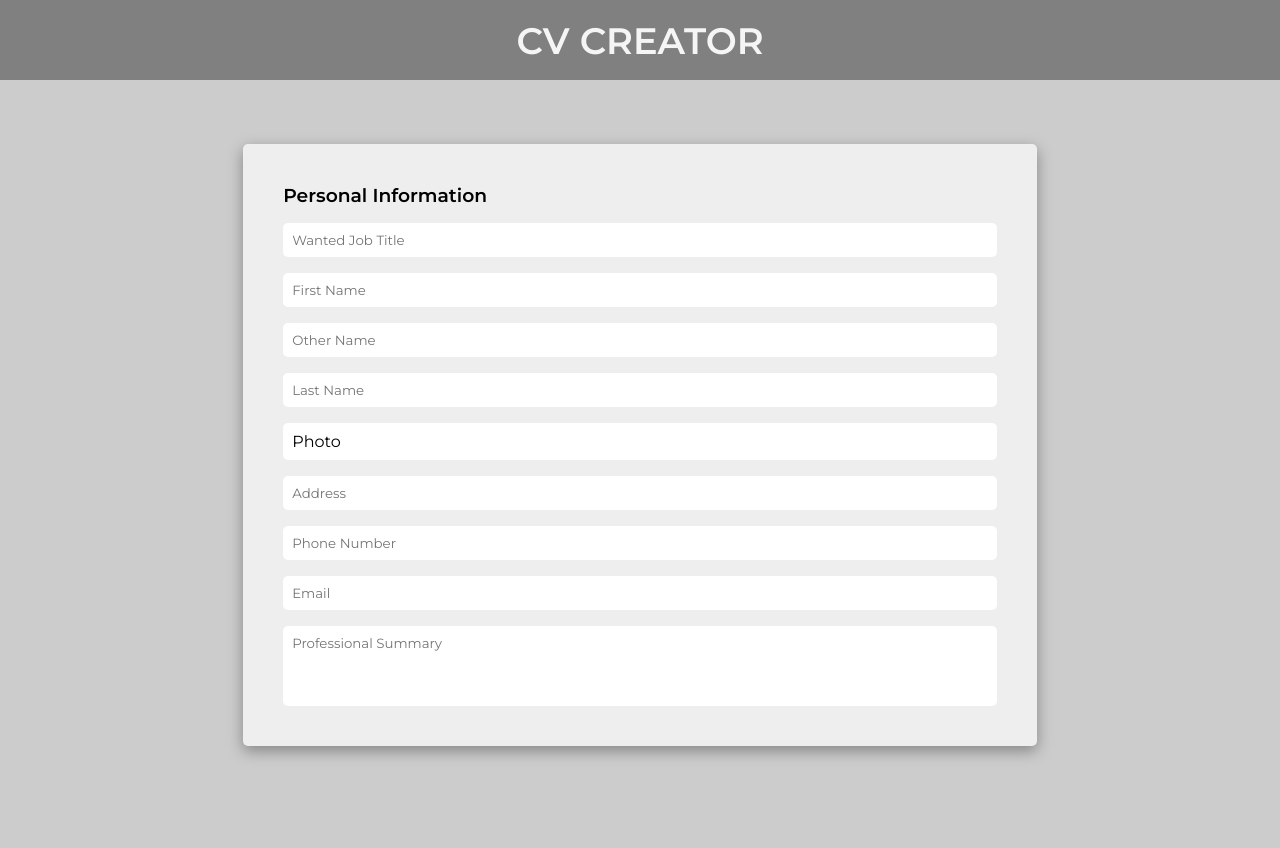
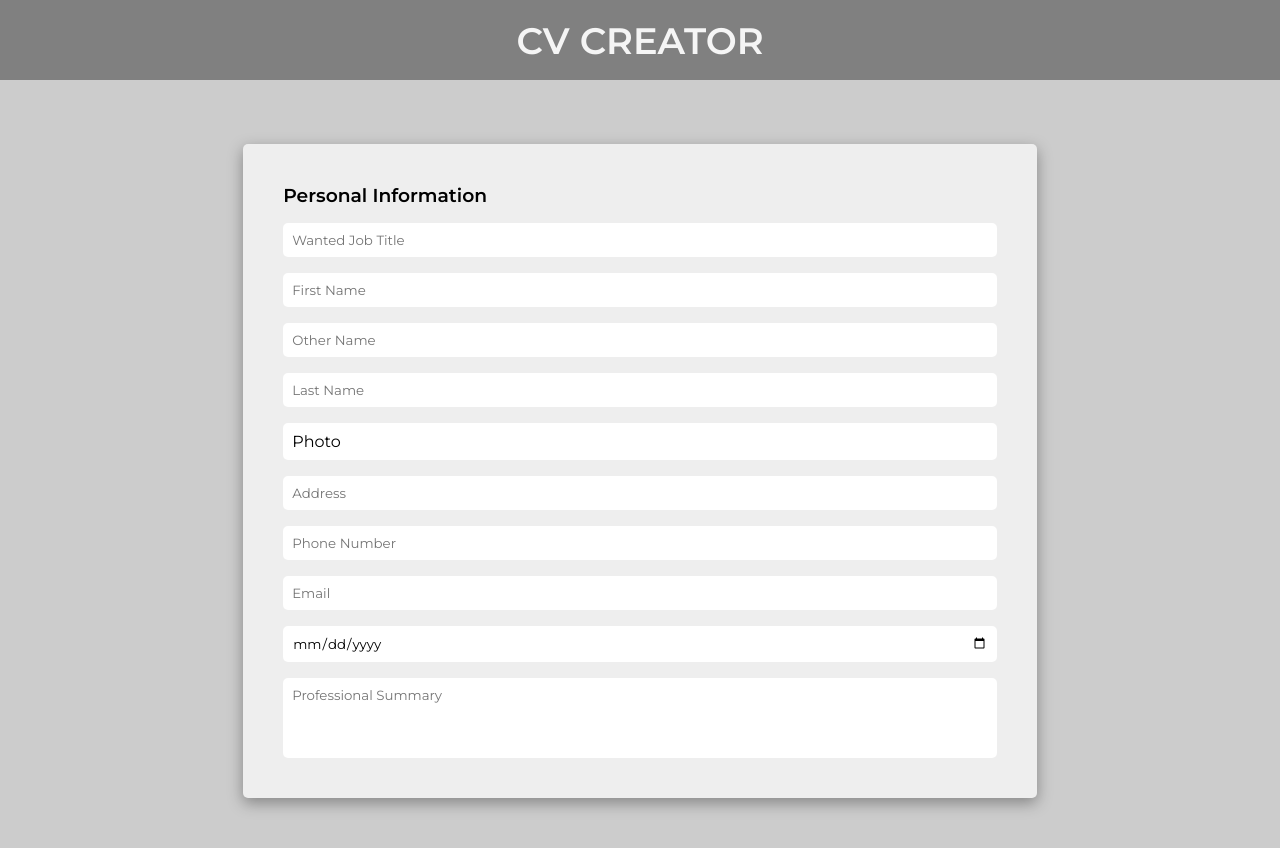
Before and after one commit to habidoyetech/cv-project, a React (Create React App) app: page / in a window 1280 px wide. Shown: the top 848 px of the page. Built offline with nearby package versions, Linux system fonts and the light colour scheme; a web font is replaced by a local one.

Commit message:
create emptyCv and add it to the project where necessary

```diff
--- a/package.json
+++ b/package.json
@@ -9,6 +9,7 @@
     "react": "^18.1.0",
     "react-dom": "^18.1.0",
     "react-scripts": "5.0.1",
+    "uuid": "^8.3.2",
     "web-vitals": "^2.1.4"
   },
   "scripts": {
--- a/src/Components/Cvform/Cvform.js
+++ b/src/Components/Cvform/Cvform.js
@@ -1,10 +1,14 @@
 import React from 'react';
 import Personal from './Personal';
 
-const CvForm = () => {
+const CvForm = ({
+  cv,
+  onChangePersonal,
+
+}) => {
   return (
     <div className="cvFormContainer">
-      <Personal/>
+      <Personal personalInfo={cv.personalInfo} onChange={onChangePersonal}/>
     </div>
   )
 }
--- a/src/Components/Cvform/Personal.js
+++ b/src/Components/Cvform/Personal.js
@@ -2,7 +2,7 @@ import Input from "../Utilities/Input"
 import FileInput from "../Utilities/FileInput"
 import TextArea from "../Utilities/TextArea"
 
-const Personal = () => {
+const Personal = ({personalInfo, onChange}) => {
   return (
     <section className="personalInformationSection">
       <h3 className="personalInformation">Personal Information</h3>
@@ -11,49 +11,64 @@ const Personal = () => {
           type='text'
           name="title"
           placeholder="Wanted Job Title"
-
-
+          onChange={(e) => onChange(e)}
+          value={personalInfo.title}
         />
         <Input
           type='text'
           name="firstName"
           placeholder="First Name"
-
+          onChange={(e) => onChange(e)}
+          value={personalInfo.firstName}
         />
         <Input
           type='text'
           name="middleName"
           placeholder="Other Name"
-
+          onChange={(e) => onChange(e)}
+          value={personalInfo.middleName}
         />
         <Input
           type='text'
           name="lastName"
           placeholder="Last Name"
-
+          onChange={(e) => onChange(e)}
+          value={personalInfo.lastName}
         />
-        <FileInput/>
+        <FileInput onChange={(e) => onChange(e)}/>
         <Input
           type='text'
           name="address"
           placeholder="Address"
-
+          onChange={(e) => onChange(e)}
+          value={personalInfo.address}
         />
         <Input
           type='tel'
           name="phoneNumber"
           placeholder="Phone Number"
-
+          onChange={(e) => onChange(e)}
+          value={personalInfo.phoneNumber}
         />
         <Input
           type='email'
           name="email"
           placeholder="Email"
-
+          onChange={(e) => onChange(e)}
+          value={personalInfo.email}
+        />
+        <Input
+          type='date'
+          name="date"
+          placeholder="Date of Birth"
+          onChange={(e) => onChange(e)}
+          value={personalInfo.date}
         />
         <TextArea
           placeholder="Professional Summary"
           name= "description"
+          onChange={(e) => onChange(e)}
+          value={personalInfo.description}
         />
 
       </div>
--- a/src/Components/Main.js
+++ b/src/Components/Main.js
@@ -1,10 +1,14 @@
-import React from 'react';
+import React, {useState} from 'react';
 import CvForm from './Cvform/Cvform';
+import emptyCV from './Utilities/emptyCv';
 
 const Main = () => {
+
+
+  const [cv, setCv] = useState(emptyCV)
   return(
     <main className="cvMainContainer">
-      <CvForm/>
+      <CvForm cv={cv}/>
 
     </main>
   )
--- a/src/Components/Utilities/FileInput.js
+++ b/src/Components/Utilities/FileInput.js
@@ -1,9 +1,9 @@
 
 
-const FileInput = () => {
+const FileInput = ({onChange}) => {
   return (
     <label>
-      <input type="file" placeholder="Photo" />
+      <input type="file" placeholder="Photo" onChange={onChange} />
       Photo
     </label>
   )
--- /dev/null
+++ b/src/Components/Utilities/emptyCv.js
@@ -0,0 +1,39 @@
+import { v4 as uuidv4 } from "uuid";
+
+const emptyCV = {
+  personalInfo: {
+    firstName: "",
+    lastName: "",
+    title: "",
+    date: "",
+    middleName: "",
+    // photo: ,
+    address: "",
+    phoneNumber: "",
+    email: "",
+    description: "",
+  },
+  experience: [
+    {
+      id: uuidv4(),
+      position: "",
+      company: "",
+      city: "",
+      from: "",
+      to: "",
+    },
+  ],
+  education: [
+    {
+      id: uuidv4(),
+      universityName: "",
+      city: "",
+      degree: "",
+      subject: "",
+      from: "",
+      to: "",
+    },
+  ],
+};
+
+export default emptyCV
```
Also changed, not shown: 1 other file (tests, documents, lock files or other folders).
